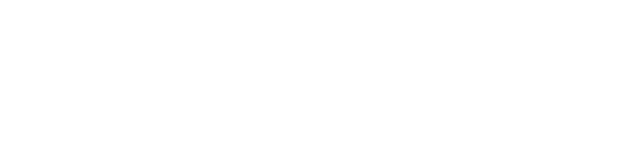
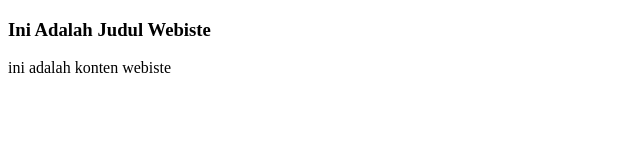
Before and after one commit to nurisakbar/latihan-git, a plain HTML site: page index.html in a window 1280 px wide. Shown: the whole page, without its empty margins (0-640 px from the left). Drawn offline with Linux system fonts and the light colour scheme.

Commit message:
menambahkan konten

```diff
--- a/index.html
+++ b/index.html
@@ -7,6 +7,7 @@
     <title>Webiste.com</title>
 </head>
 <body>
-
+    <h3>Ini Adalah Judul Webiste</h3>
+    <p>ini adalah konten webiste</p>
 </body>
 </html>
```
